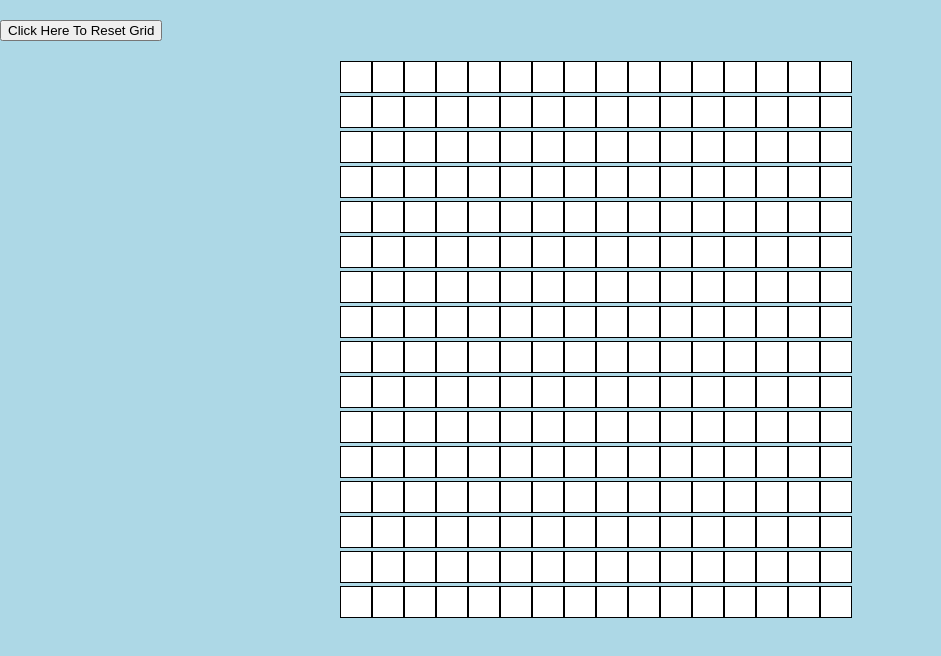
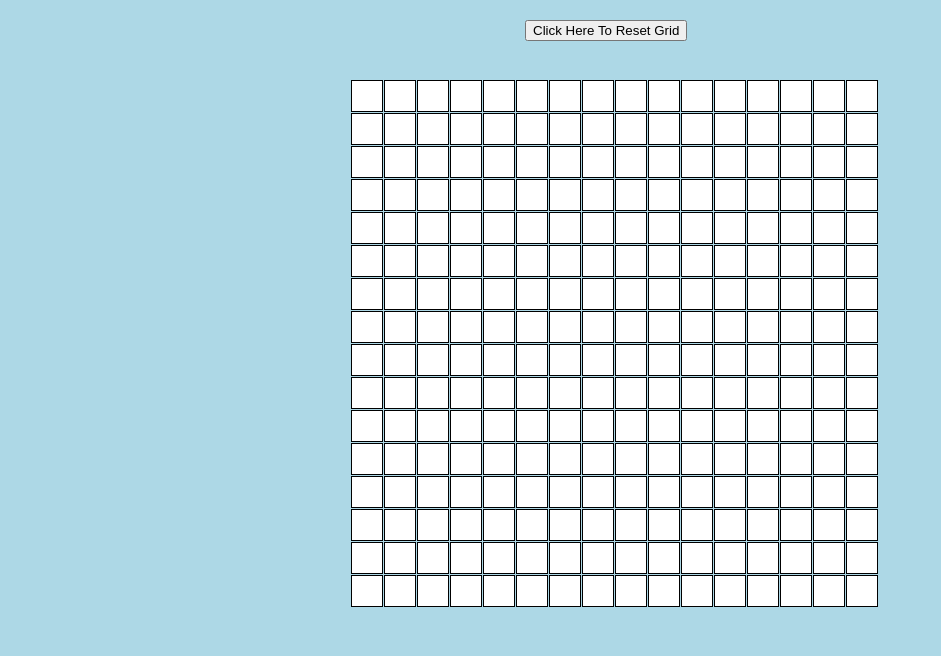
Before and after one commit to n1ckevans/tiles, a plain HTML site: page index.html in a window 1280 px wide. Shown: the whole page, without its empty margins (0-941 px from the left). Drawn offline with Linux system fonts and the light colour scheme.

Commit message:
fix tile margins

```diff
--- a/styles.css
+++ b/styles.css
@@ -54,15 +54,21 @@ html {
 #container {
   width:600px;
   height:600px;
-  margin: 0 auto;
+  margin-left: 350px;
+  margin-top: 10px;
 
 }
 #container div {
   display: inline-block;
   background-color: white;
+  margin-left: 1px;
+  margin-top: -1px;
+  margin-bottom: -1px;
 }
 
 #button {
   display: inline-block;
-  margin: 20px auto;
+  margin-left: 525px;
+  margin-top: 20px;
+  margin-bottom: 30px;
 }
```
